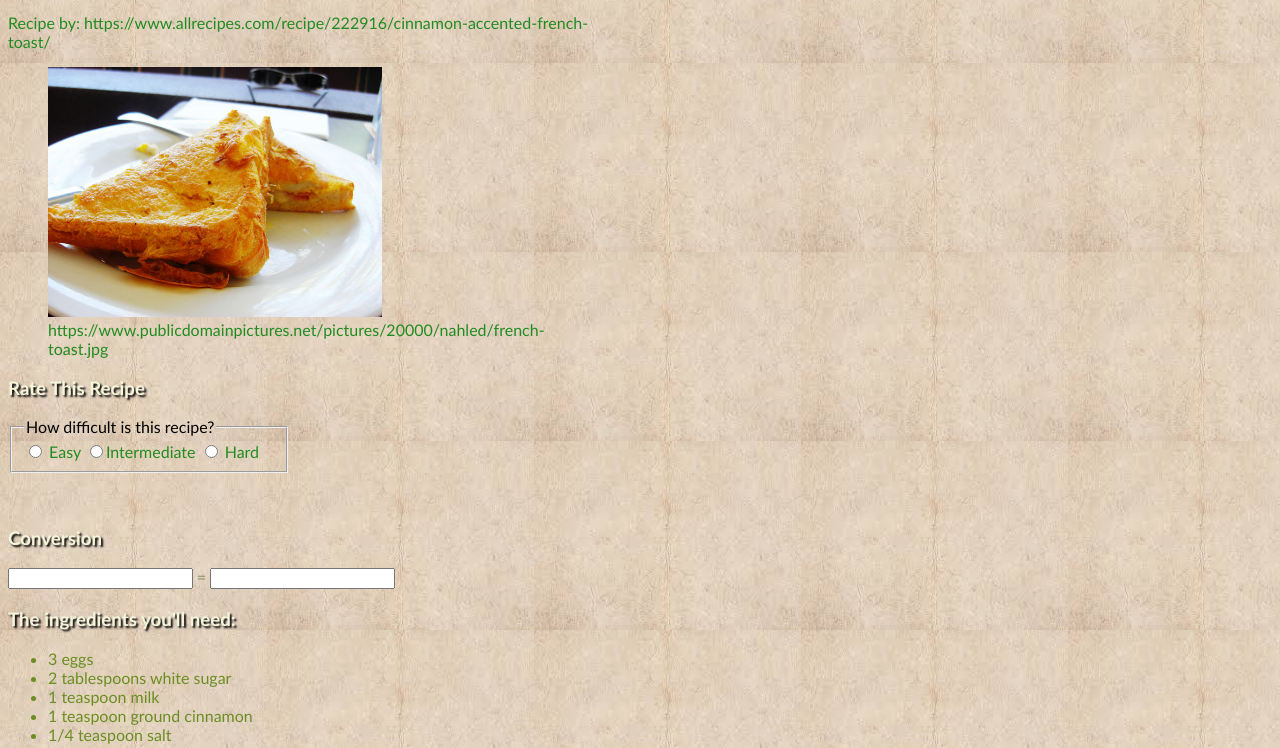
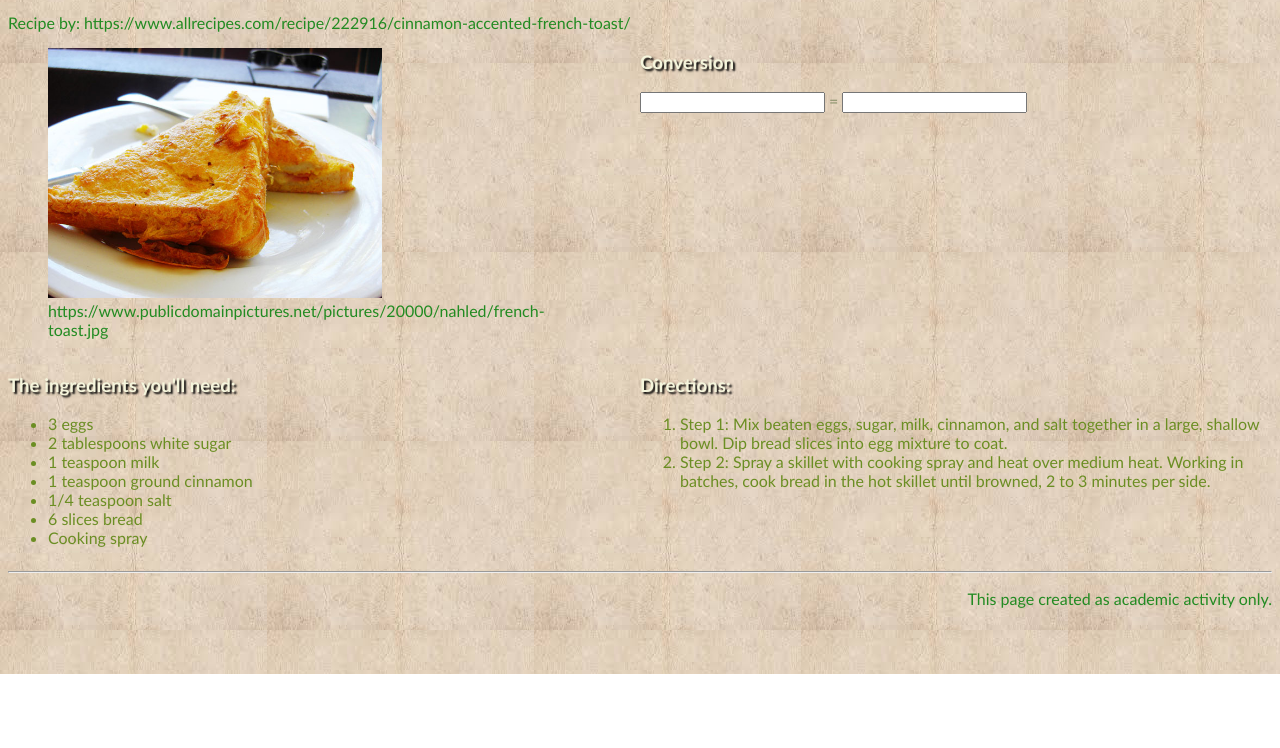
Before and after one commit to AppleCakee/CodingAssignment3, a plain HTML site: page index.html in a window 1280 px wide. Shown: the part 126-874 px from the top of the page. After the commit the page ends 800 px from the top, so only its background shows below. Drawn offline with Linux system fonts and the light colour scheme; a web font is replaced by a local one.

Commit message:
Update index.html

```diff
--- a/index.html
+++ b/index.html
@@ -21,8 +21,8 @@
     </style>
 </head>
 <body>
-<div style="display: grid; grid-template-columns: 1fr 1fr; gap: 20px; margin-bottom: 20px;">
-    <div class="box">
+
+    <div class="wrapper">
 
       <div class="box1">
 
@@ -38,6 +38,7 @@
 
       <div class="box2">
 
+
         <h3 class="rate">Rate This Recipe</h3>
         <fieldset style="width: 250px;">
           <legend>How difficult is this recipe?</legend>
@@ -52,7 +53,12 @@
         <input type="text" id="cups" name="cups">
 
       </div>
-      <div class="box3">
+
+  </div>
+
+  <div class="wrapper">
+
+     <div class="box3">
 
         <h3>The ingredients you'll need:</h3>
         <ul>
@@ -65,8 +71,9 @@
             <li>Cooking spray</li>
         </ul>
 
-      </div>
-      <div class="box4">
+     </div>
+
+     <div class="box4">
 
         <h3>Directions:</h3>
         <ol>
@@ -74,7 +81,7 @@
             <li>Step 2: Spray a skillet with cooking spray and heat over medium heat. Working in batches, cook bread in the hot skillet until browned, 2 to 3 minutes per side.</li>
         </ol>
 
-      </div>
+     </div>
 
   </div>
 
```
